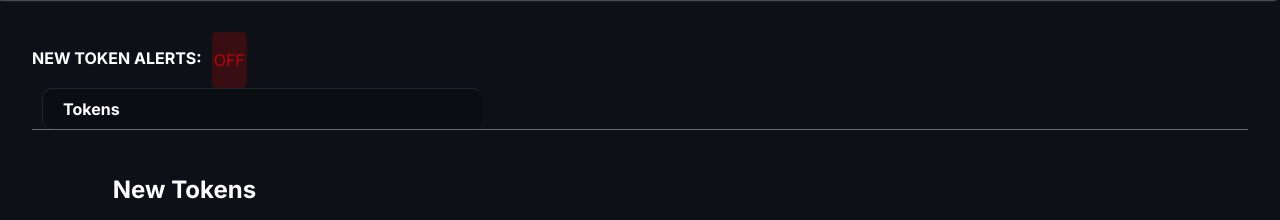
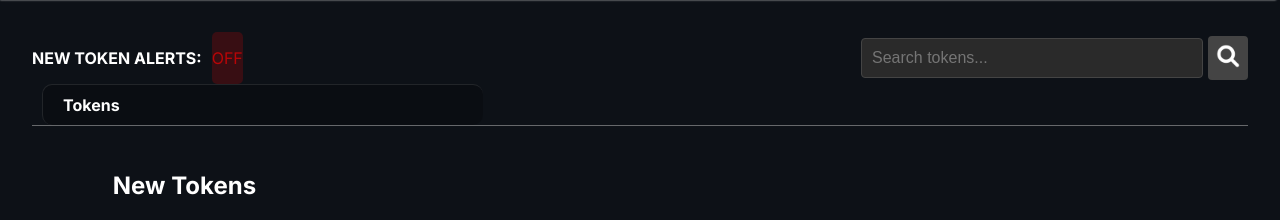
Before and after one commit to TonySchilling/pumpfu-tracker-heroku, a Flask app: page / in a window 1280 px wide. Shown: the part 82-302 px from the top of the page. Run offline with Flask 3, Linux system fonts and the light colour scheme; data that the repository does not hold is empty.

Commit message:
Added search bar and fixed dex

```diff
--- a/app.py
+++ b/app.py
@@ -182,6 +182,17 @@ def existing_tokens():
 
     return jsonify(data)
 
+
+@app.route('/searchToken', methods=['POST'])
+def searchToken():
+
+    data=request.json
+    searchTerm=data['searchTerm']
+    results=searchForTokens(searchTerm)
+
+    return jsonify(results)
+
+
 @app.route('/resetDatabase')
 def resetDatabase():
     reinitializeTable(databaseName="appDatabase.db")
--- a/static/styles.css
+++ b/static/styles.css
@@ -69,6 +69,7 @@ header nav ul li a {
 
 header nav ul li div:hover {
     color: #00aaff;
+    cursor: default;
 }
 
 main {
@@ -108,7 +109,7 @@ td.positive-val {
     background-color: #ff00002d;
     color: #ff0000a5;
     border-radius: 5px;
-    padding: 2px;
+    /* padding: 2px; */
 }
 
 #alert-toggle.alerting {
@@ -165,6 +166,7 @@ table {
     overflow: hidden;
     /* box-shadow: 0 4px 8px rgba(0, 0, 0, 0.3); */
     box-shadow: var(--container-shadow);
+    cursor: default;
 }
 
 table th, table td {
@@ -286,7 +288,7 @@ table tr.marked-row {
     flex: 1; /* Allow tabs to grow and shrink equally */
     padding: 10px 20px; /* Add padding for spacing */
     /* text-align: center; */
-    cursor: pointer; /* Change cursor to pointer on hover */
+    cursor: pointer;
     background-color: #00000030;
     border: 1px solid #89898930;
     border-bottom: none;
@@ -396,6 +398,7 @@ table tr.marked-row {
 
 .data-field-named {
     display: flex;
+    cursor: default;
 
 }
 
@@ -427,7 +430,7 @@ table tr.marked-row {
 }
 
 .small-images img:hover {
-    transform: scale(1.2)
+    transform: scale(1.2);
 }
 
 .large-text {
@@ -443,6 +446,100 @@ table tr.marked-row {
     color: #ffffff;
 }
 
-/* .x_button {
+/* SEARCH BOX */
+/* #searchBox {
+    min-width: 25vw;
+    border-radius: 5px;
 
 } */
+
+#searchBox {
+    min-width: 25vw;
+    flex: 1; /* Allows it to expand */
+    background: #2a2a2a; /* Slightly lighter dark */
+    border: 1px solid #444; /* Subtle border */
+    color: #ddd; /* Light text for contrast */
+    padding: 10px;
+    border-radius: 4px;
+    font-size: 16px;
+    outline: none;
+    transition: all 0.3s ease-in-out;
+}
+
+#searchBox:focus {
+    border-color: #dbdbdb; /* Highlight color */
+    box-shadow: 0 0 6px rgba(122, 122, 122, 0.5);
+}
+
+.space-between-container {
+    display: flex;
+    flex-direction: row;
+    justify-content: space-between;
+    align-items: center;
+}
+
+
+#searchButton {
+    cursor: pointer;
+    padding: 8px;
+    margin-left: 5px;
+    border-radius: 4px;
+    background: #444; /* Dark grey */
+    /* transition: scale(1.2); */
+}
+
+#searchButton:hover {
+    background: #979797; /* Blue hover effect */
+}
+
+#searchButton img {
+    height: 1.5em;
+
+}
+
+/* #searchButton img:hover {
+
+    transform: scale(1.2);
+
+} */
+
+.search-container {
+    position: relative; /* Makes this a reference for absolute positioning */
+    display: flex;
+    align-items: center;
+    /* background: #1e1e1e; */
+    /* border-radius: 6px; */
+    /* padding: 5px; */
+    /* align-items: center; */
+}
+
+/* Dropdown styling */
+#searchDropdown {
+    position: absolute;
+    top: 100%;  /* Places it directly below the search box */
+    left: 0;
+    width: 100%;  /* Matches the width of the search box */
+    background: var(--background-dark);
+    /* border: 1px solid #ccc; */
+    border-top: none; /* Avoids double border with input */
+    /* max-height: 200px; */
+    overflow-y: auto; /* Adds scrolling if needed */
+    display: none; /* Initially hidden */
+    z-index: 100; /* Ensures it's above other elements */
+}
+
+/* Show the dropdown when active */
+#searchDropdown.active {
+    display: block;
+}
+
+/* Style each dropdown item */
+.dropdown-item {
+    padding: 8px 10px;
+    cursor: pointer;
+    border-bottom: 1px solid #eee;
+}
+
+.dropdown-item:hover {
+    background: #f0f0f0;
+}
--- a/templates/index.html
+++ b/templates/index.html
@@ -40,11 +40,48 @@
             </div>
         </div>
 
+        <div class="space-between-container">
 
-        <div class="data-field-named">
-            <p class="datapoint-name">NEW TOKEN ALERTS: </p>
-            <div id="alert-toggle"><p>OFF</p></div>
+            <div class="data-field-named">
+                <p class="datapoint-name">NEW TOKEN ALERTS: </p>
+                <div id="alert-toggle"><p>OFF</p></div>
+
+            </div>
+            <div class="data-field-named search-container">
+                <!-- <div class="right-column"> -->
+                    <input type="text" id="searchBox" placeholder="Search tokens..." />
+                    <div id="searchButton">
+                        <img src="static/searchicon.png" alt="search-icon">
+                    </div>
+                    <div id="searchDropdown" class="dropdown hidden">
+                        <table id="table-searchResults">
+                            <thead>
+                                <tr>
+
+                                    <th>Name</th>
+                                    <th>Symbol</th>
+                                    <th>Market Cap</th>
+                                    <!-- <th>Created</th> -->
+
+                                </tr>
+                            </thead>
+                            <tbody id="table-body-searchResults">
+                                <tr>
+                                    <td>Test</td>
+                                    <td>Test</td>
+                                    <td>500</td>
+                                    <!-- <td>1234</td> -->
+                                </tr>
+
+                            </tbody>
+                        </table>
+                    </div>
+                <!-- </div> -->
+            </div>
         </div>
+
+
+
         <div class="select-ribbon" id="main-tabs">
             <div class="select-tab" id="main-tab-tokens">Tokens</div>
             <!-- <div class="select-tab" id="main-tab-tokens">Data Playground...</div> -->
@@ -54,8 +91,9 @@
 
         <div id="all-data-container">
             <div class="content-container" id="data-page-tokens">
+
                 <section class="section" id="section-tokens">
-                    <!-- <div>
+                    <!-- <div class="right-column">
                         <input type="text" id="searchBox" placeholder="Search by token address..." />
                         <div id="searchButton" class="small-images">
                             <img src="static/searchicon.png" alt="search-icon">
```
Also changed, not shown: databaseManagement.py (+11 -0 lines), static/js/app.js (+93 -6 lines).
